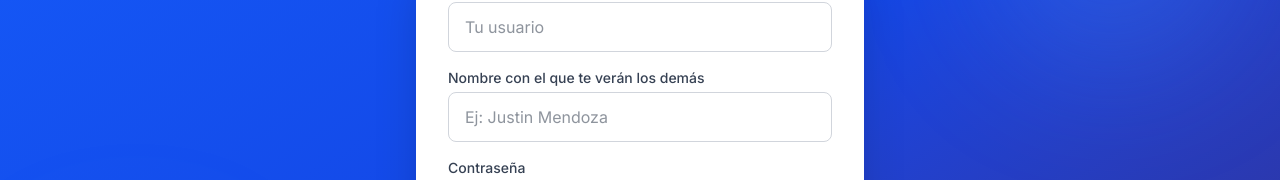
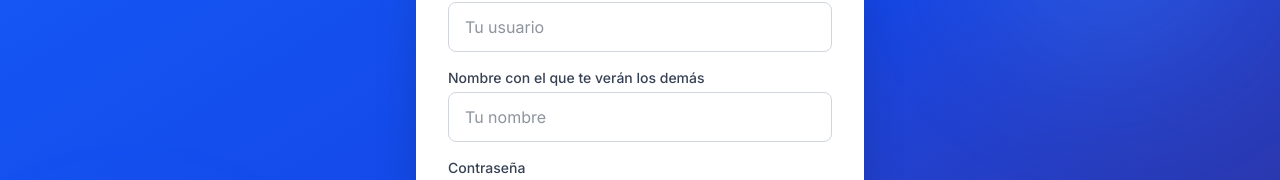
Before and after one commit to prubsjus-stack/classroomhub-, a React (Vite) app: page /register in a window 1280 px wide. Shown: the part 266-446 px from the top of the page. Built offline with nearby package versions, Linux system fonts and the light colour scheme.

Commit message:
Remove placeholder text

```diff
--- a/src/pages/RegisterPage.tsx
+++ b/src/pages/RegisterPage.tsx
@@ -69,7 +69,7 @@ export default function RegisterPage() {
                 value={fullName}
                 onChange={(e) => setFullName(e.target.value)}
                 className="w-full px-4 py-3 border border-gray-300 dark:border-gray-600 rounded-lg bg-transparent focus:ring-2 focus:ring-blue-500 focus:border-transparent outline-none transition dark:text-white"
-                placeholder="Ej: Justin Mendoza"
+                placeholder="Tu nombre"
               />
             </div>
 
```
Also changed, not shown: 2 other files (tests, documents, lock files or other folders).
